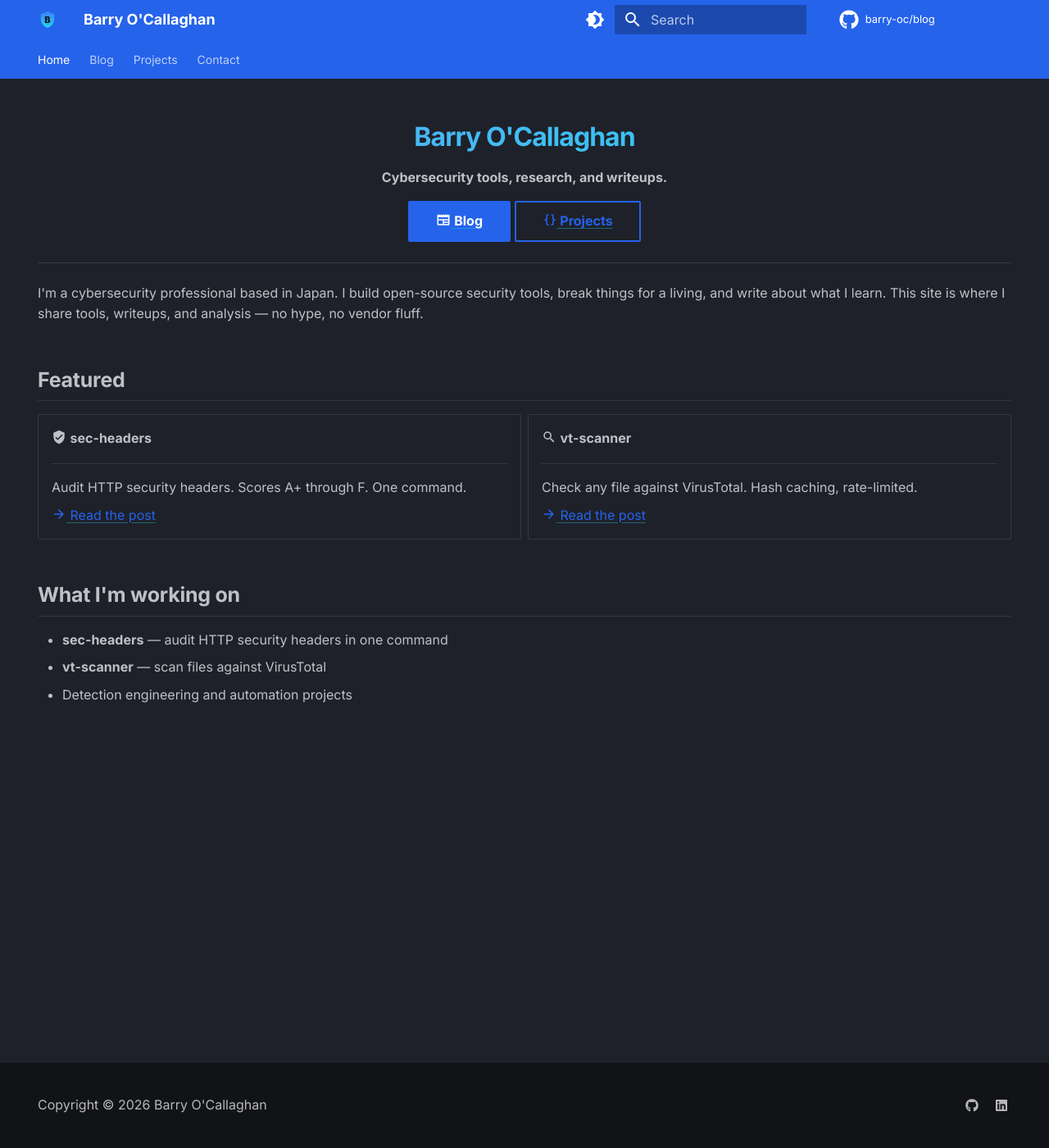
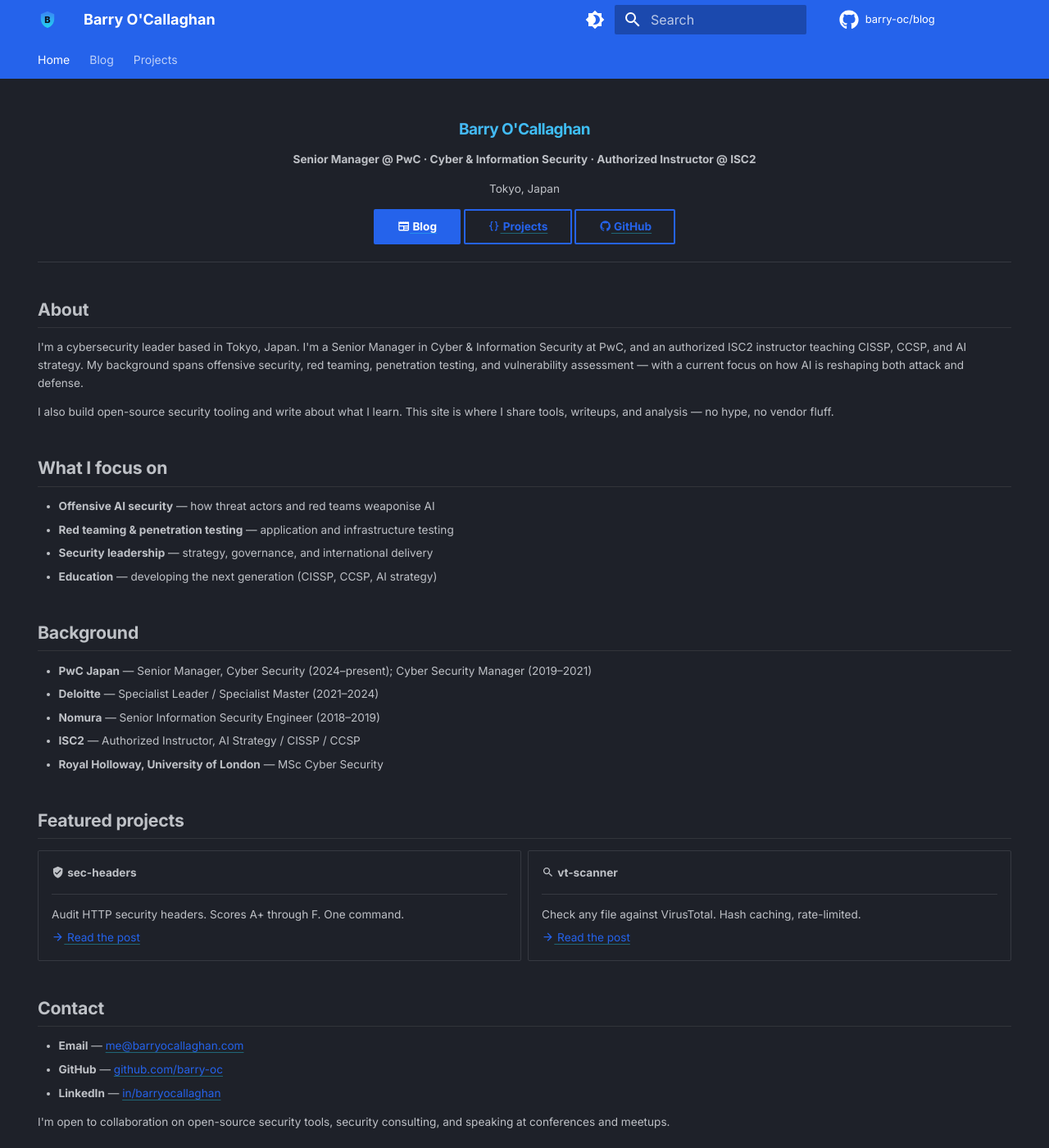
Before and after one commit to barry-oc/blog, an MkDocs documentation site: the page built from docs/index.md, in a window 1280 px wide and 1400 px high. Shown: the whole window at 82% size. Built offline with MkDocs 1.6.1 and Material for MkDocs 9.7.7, drawn with Linux system fonts in a browser that asks for light colours; comment, search, counter and statistics services are not loaded.

Commit message:
Shrink font, rewrite homepage from LinkedIn, fold contact into home, drop contact page

```diff
--- a/docs/index.md
+++ b/docs/index.md
@@ -8,20 +8,45 @@ hide:
 
 # Barry O'Callaghan
 
-**Cybersecurity tools, research, and writeups.**
+**Senior Manager @ PwC · Cyber & Information Security · Authorized Instructor @ ISC2**
+
+Tokyo, Japan
 
 [:material-newspaper: Blog](blog/){ .md-button .md-button--primary }
 [:material-code-braces: Projects](projects/){ .md-button }
+[:material-github: GitHub](https://github.com/barry-oc){ .md-button }
 
 </div>
 
 ---
 
-I'm a cybersecurity professional based in Japan. I build open-source security
-tools, break things for a living, and write about what I learn. This site is
-where I share tools, writeups, and analysis — no hype, no vendor fluff.
+## About
 
-## Featured
+I'm a cybersecurity leader based in Tokyo, Japan. I'm a Senior Manager in
+Cyber & Information Security at PwC, and an authorized ISC2 instructor teaching
+CISSP, CCSP, and AI strategy. My background spans offensive security, red
+teaming, penetration testing, and vulnerability assessment — with a current
+focus on how AI is reshaping both attack and defense.
+
+I also build open-source security tooling and write about what I learn. This
+site is where I share tools, writeups, and analysis — no hype, no vendor fluff.
+
+## What I focus on
+
+- **Offensive AI security** — how threat actors and red teams weaponise AI
+- **Red teaming & penetration testing** — application and infrastructure testing
+- **Security leadership** — strategy, governance, and international delivery
+- **Education** — developing the next generation (CISSP, CCSP, AI strategy)
+
+## Background
+
+- **PwC Japan** — Senior Manager, Cyber Security (2024–present); Cyber Security Manager (2019–2021)
+- **Deloitte** — Specialist Leader / Specialist Master (2021–2024)
+- **Nomura** — Senior Information Security Engineer (2018–2019)
+- **ISC2** — Authorized Instructor, AI Strategy / CISSP / CCSP
+- **Royal Holloway, University of London** — MSc Cyber Security
+
+## Featured projects
 
 <div class="grid cards" markdown>
 
@@ -43,8 +68,11 @@ where I share tools, writeups, and analysis — no hype, no vendor fluff.
 
 </div>
 
-## What I'm working on
+## Contact
 
-- **sec-headers** — audit HTTP security headers in one command
-- **vt-scanner** — scan files against VirusTotal
-- Detection engineering and automation projects
+- **Email** — [me@barryocallaghan.com](mailto:me@barryocallaghan.com)
+- **GitHub** — [github.com/barry-oc](https://github.com/barry-oc)
+- **LinkedIn** — [in/barryocallaghan](https://www.linkedin.com/in/barryocallaghan/)
+
+I'm open to collaboration on open-source security tools, security consulting,
+and speaking at conferences and meetups.
--- a/docs/stylesheets/extra.css
+++ b/docs/stylesheets/extra.css
@@ -13,7 +13,7 @@
 }
 
 .md-typeset {
-  font-size: 0.8rem;
+  font-size: 0.68rem;
   line-height: 1.6;
 }
 
@@ -21,7 +21,7 @@
 .md-typeset h1 {
   font-weight: 700;
   letter-spacing: -0.02em;
-  font-size: 1.8em;
+  font-size: 1.35em;
   margin-bottom: 0.4em;
 }
 
@@ -72,7 +72,7 @@
 
 /* Post meta */
 .md-post__meta {
-  font-size: 0.8rem;
+  font-size: 0.72rem;
   opacity: 0.85;
 }
 
@@ -138,7 +138,7 @@
 
 /* ===== Homepage hero ===== */
 .md-typeset h1#barry-ocallaghan {
-  font-size: 2em;
+  font-size: 1.4em;
   font-weight: 800;
   letter-spacing: -0.03em;
   background: linear-gradient(135deg, #60a5fa 0%, #22d3ee 100%);
@@ -163,7 +163,7 @@
   border-radius: 9999px;
   background: rgba(34, 211, 238, 0.12);
   color: var(--md-accent-fg-color);
-  font-size: 0.72rem;
+  font-size: 0.68rem;
   font-weight: 600;
   text-decoration: none;
   line-height: 1.6;
@@ -204,5 +204,5 @@
 
 .md-footer-meta .md-copyright {
   color: rgba(255, 255, 255, 0.65);
-  font-size: 0.8rem;
+  font-size: 0.72rem;
 }
--- a/mkdocs.yml
+++ b/mkdocs.yml
@@ -84,7 +84,6 @@ nav:
   - Blog:
       - blog/index.md
   - Projects: projects.md
-  - Contact: contact.md
 
 extra:
   social:
```
Also changed, not shown: docs/contact.md (deleted, +0 -17 lines).
